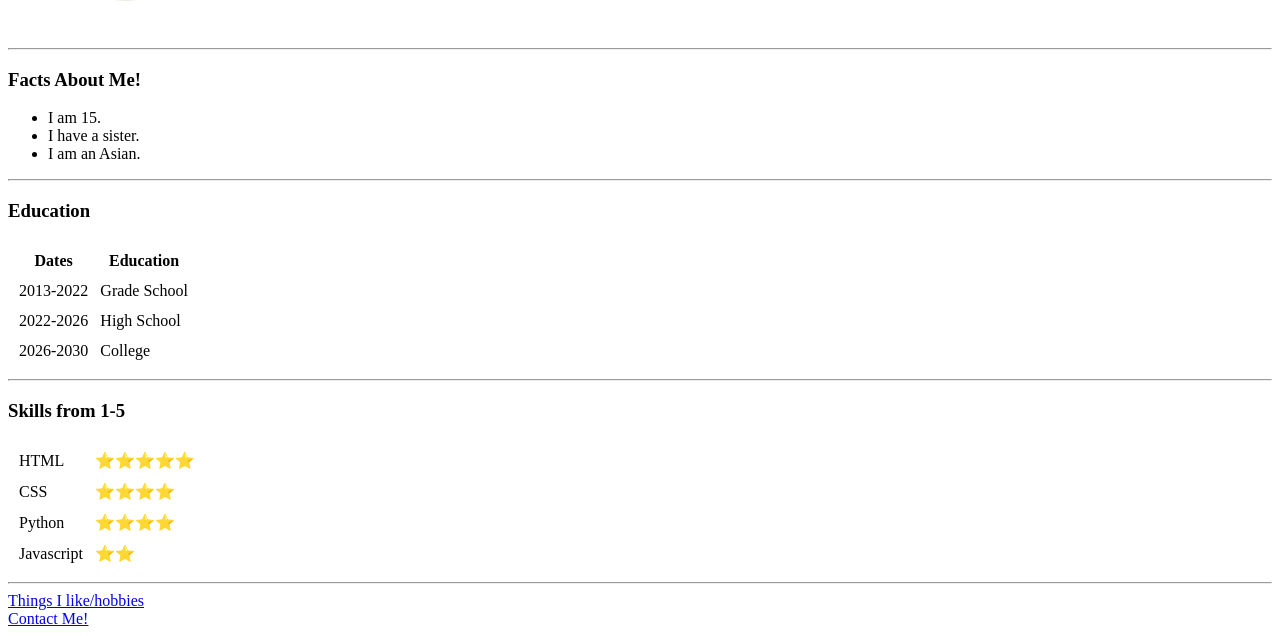
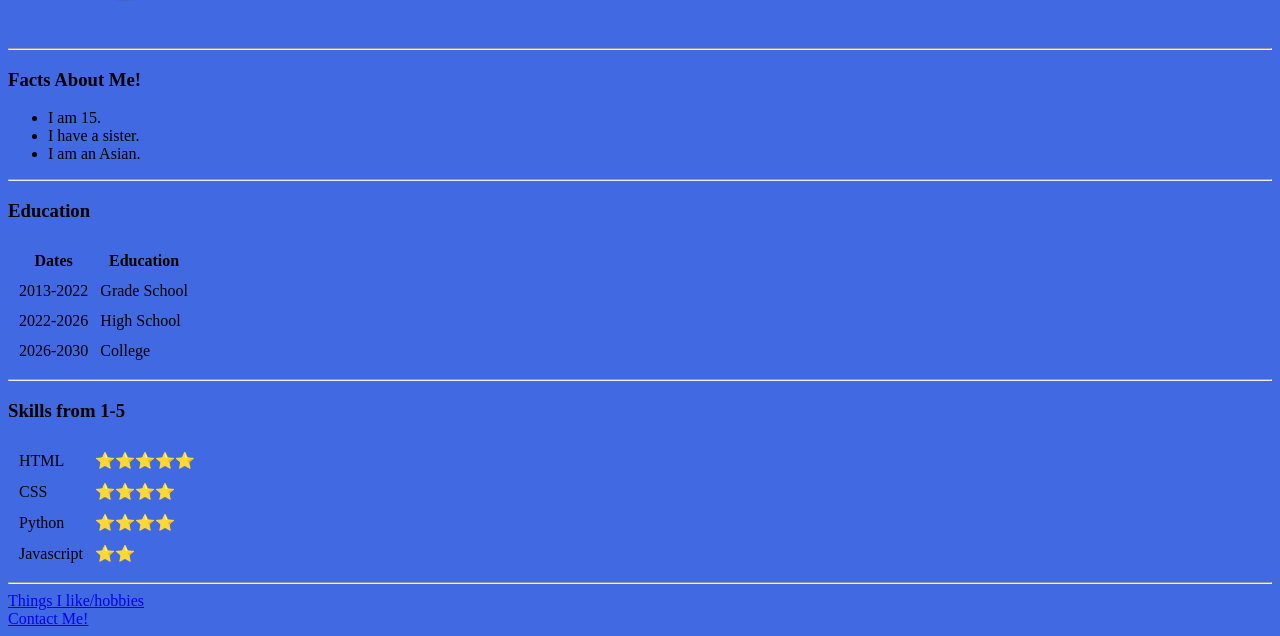
Before and after one commit to ethanngugu/personal-website, a plain HTML site: page index.html in a window 1280 px wide. Shown: the part 201-837 px from the top of the page. Drawn offline with Linux system fonts and the light colour scheme.

Commit message:
Update index.html

```diff
--- a/index.html
+++ b/index.html
@@ -3,10 +3,10 @@
 
 <head>
   <meta charset="utf-8">
-  <title>Ethan Nguyen's Personal Website</title>
+  <title>Ethan Nguyen</title>
 </head>
 
-<body>
+<body style="background-color: royalblue;">
   <table>
     <tr>
       <td>
```
